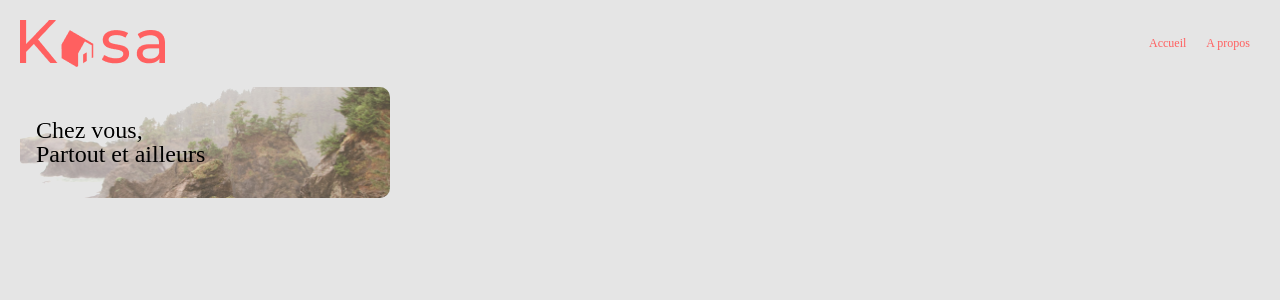
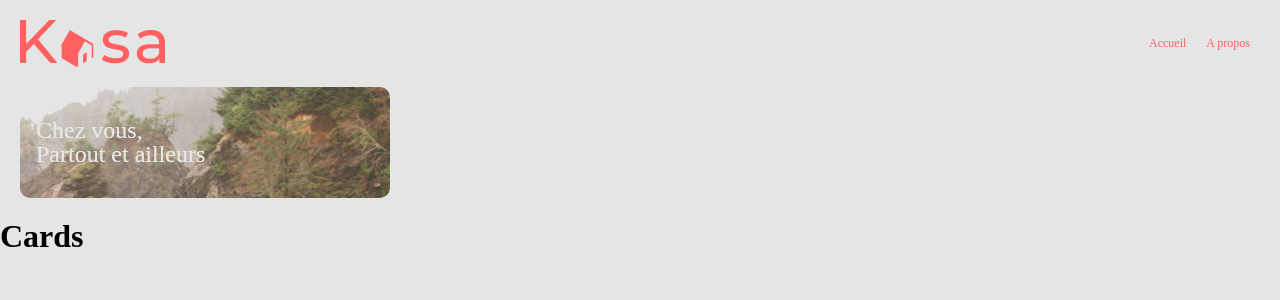
Before and after one commit to Skizx/Kasa, a React (Create React App) app: page / in a window 1280 px wide. Shown: the top 300 px of the page. Built offline with nearby package versions, Linux system fonts and the light colour scheme.

Commit message:
Récupération des données via axios + création fichier Cards

```diff
--- a/package.json
+++ b/package.json
@@ -6,6 +6,7 @@
     "@testing-library/jest-dom": "^5.16.5",
     "@testing-library/react": "^13.4.0",
     "@testing-library/user-event": "^13.5.0",
+    "axios": "^1.1.3",
     "react": "^18.2.0",
     "react-dom": "^18.2.0",
     "react-router-dom": "^6.4.3",
--- a/src/datas/locationList.js
+++ b/public/locationList.js
@@ -1,4 +1,3 @@
-/* eslint-disable no-unused-expressions */
 [
 	{
 		"id": "c67ab8a7",
--- /dev/null
+++ b/src/components/Cards.jsx
@@ -0,0 +1,18 @@
+import axios from 'axios';
+import React, { useEffect } from 'react';
+import "../styles/components/cards.scss"
+
+const Cards = () => {
+
+    useEffect(() => {
+        axios.get("/locationList.js").then((res) => console.log(res.data))
+    }, [])
+
+    return (
+        <div>
+            <h1>Cards</h1>
+        </div>
+    );
+};
+
+export default Cards;
--- a/src/pages/Home.jsx
+++ b/src/pages/Home.jsx
@@ -1,9 +1,11 @@
 import Banner from "../components/banner"
+import Cards from "../components/Cards"
 
 function Home() {
     return (
       <div>
         <Banner />
+        <Cards />
       </div>
     )
   }
--- a/src/styles/components/banner.scss
+++ b/src/styles/components/banner.scss
@@ -4,10 +4,10 @@
     margin: 20px 20px;
     border-radius: 10px;
     background-image: url(../../assets/banner.png);
-    background-position: center;
+    background-position:right ;
     background-size: cover;
-    background-color: black;
     mix-blend-mode: darken;
+    background-color: #000000;
 
     &-title {
         font-family: 'Montserrat';
@@ -18,6 +18,6 @@ font-style: normal;
 font-weight: 500;
 font-size: 24px;
 line-height: 24px;
-color: #000000
+color: #FFFFFF;
     }
 }
--- a/src/styles/pages/index.scss
+++ b/src/styles/pages/index.scss
@@ -1,3 +1,4 @@
 @import "./settings.scss";
 @import "../components/navigation.scss";
-@import "../components/banner.scss"
+@import "../components/banner.scss";
+@import "../components/cards.scss";
```
Also changed, not shown: src/styles/components/cards.scss (added), 1 other file (tests, documents, lock files or other folders).
